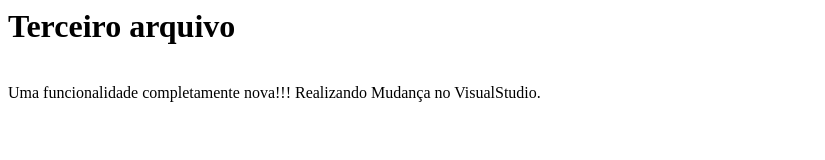
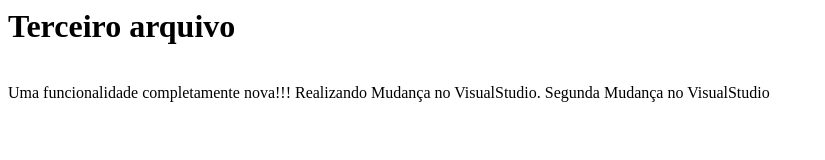
Before and after one commit to jeffersonmachado95/NovoProjetoGIT, a plain HTML site: page terceiro.html in a window 1280 px wide. Shown: the whole page, without its empty margins (0-825 px from the left). Drawn offline with Linux system fonts and the light colour scheme.

Commit message:
Terceira Mudança

```diff
--- a/terceiro.html
+++ b/terceiro.html
@@ -5,6 +5,7 @@
   <body><h1>Terceiro arquivo</h1><br>
   Uma funcionalidade completamente nova!!!
   Realizando Mudança no VisualStudio.
+  Segunda Mudança no VisualStudio
   </body>
 </html>
 <!DOCTYPE html>
```
